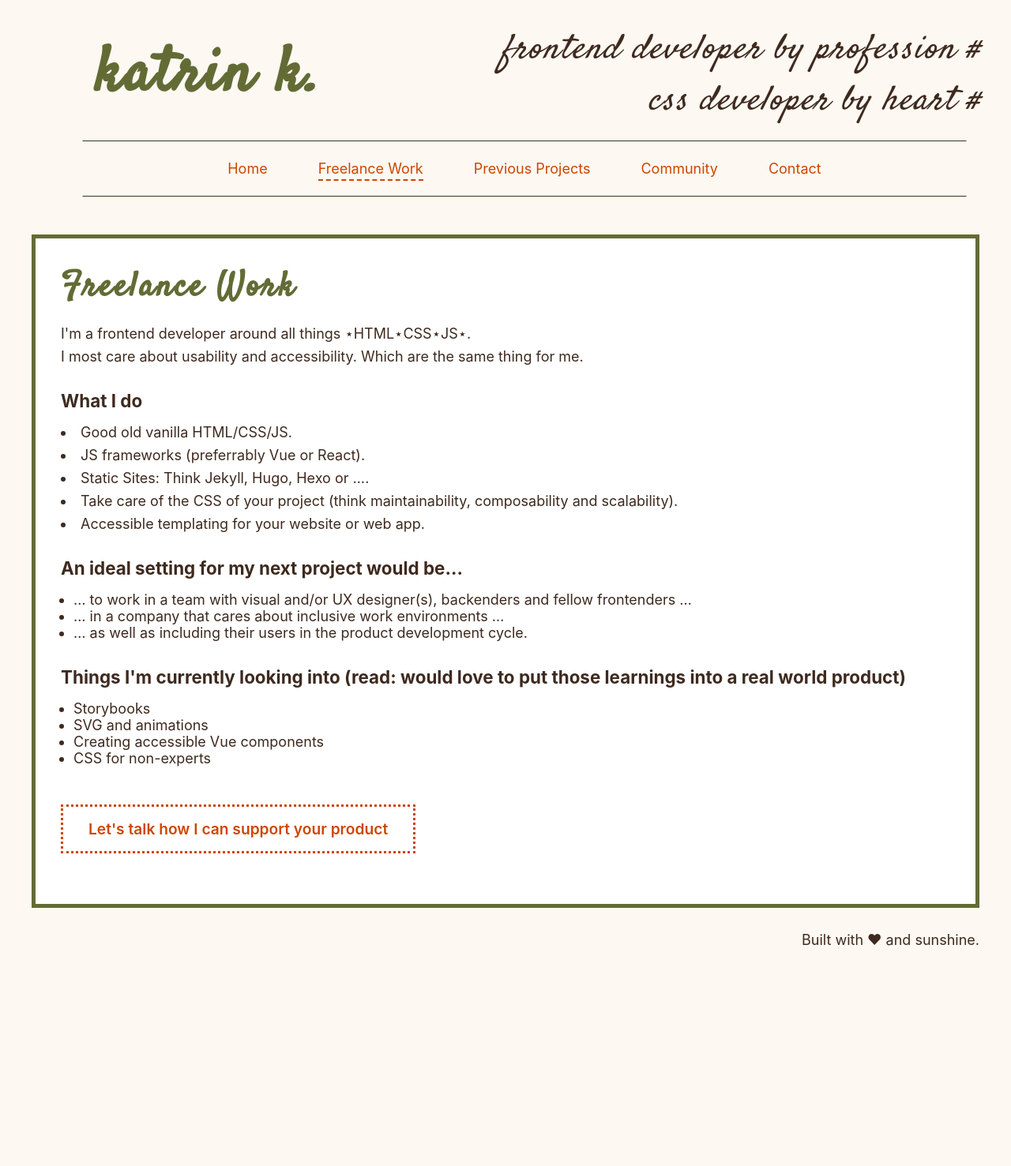
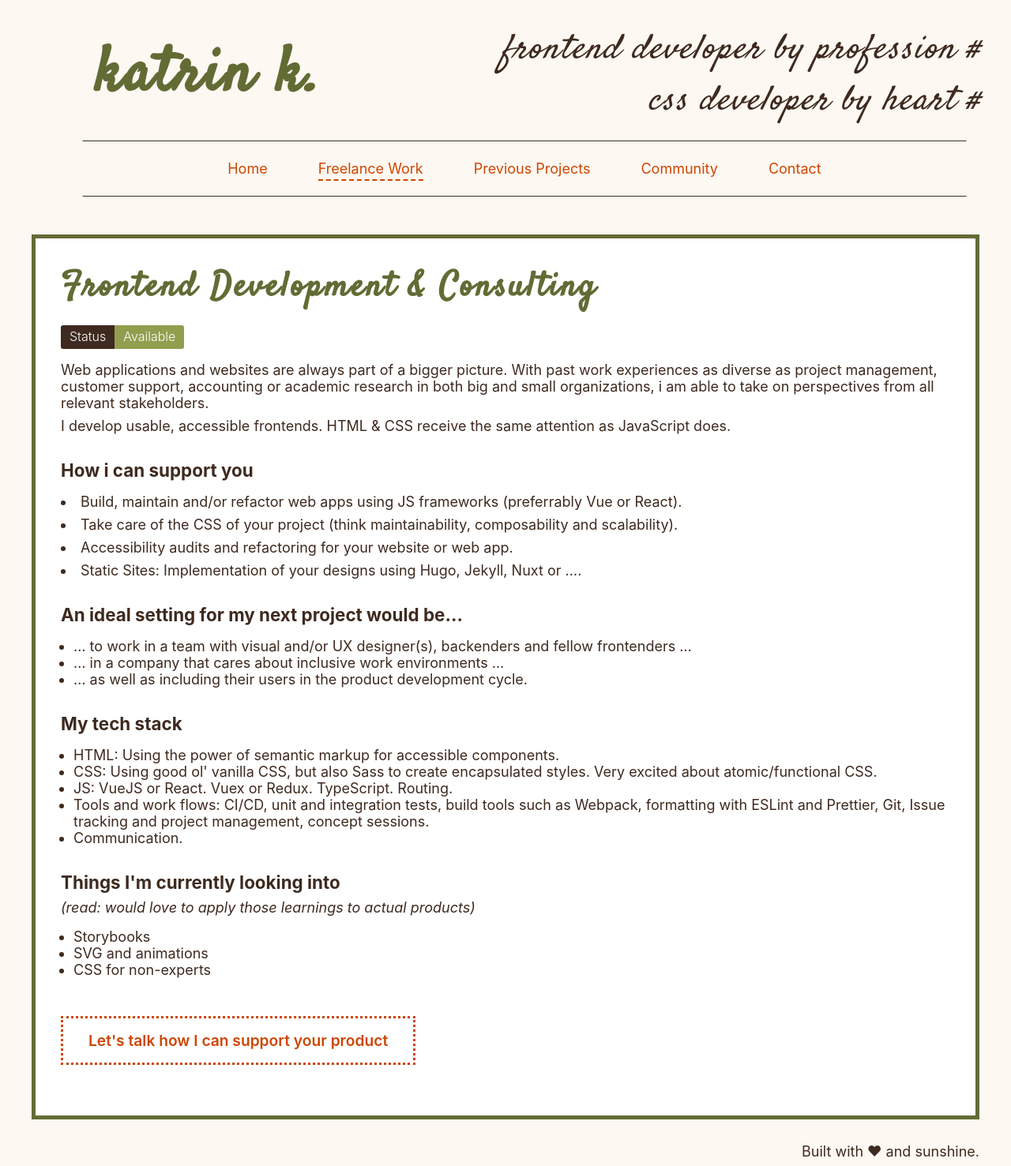
Before and after one commit to katrin-k/work-site, a Jekyll site: the page built from freelance/index.html, in a window 1280 px wide. Shown: the whole page at 79% size. Built offline with Jekyll 4.4.1, drawn with Linux system fonts in a browser that asks for light colours; before the commit the page ends 1209 px from its top, so only the background shows below that.

Commit message:
Content: Update frontend development offerings

```diff
--- a/_sass/custom/_page-freelance.scss
+++ b/_sass/custom/_page-freelance.scss
@@ -20,3 +20,38 @@
     margin-left: 5rem;
   }
 }
+
+/*======== Availability Label =========*/
+.availability {
+  display: flex;
+  margin-bottom: 1rem;
+  color: $white;
+  font-size: 1rem;
+  font-weight: 300;
+}
+
+.availability__status,
+.availability__available,
+.availability__not-available {
+  padding: 4px 11px 6px;
+}
+
+.availability__status {
+  background: $grey-dark;
+  border-top-left-radius: 3px;
+  border-bottom-left-radius: 3px;
+}
+
+.availability__available,
+.availability__not-available {
+  border-top-right-radius: 3px;
+  border-bottom-right-radius: 3px;
+}
+
+.availability__available {
+  background: $lightest-green;
+}
+
+.availability__not-available {
+  background: $orange-dark;
+}
--- a/_sass/custom/_vars.scss
+++ b/_sass/custom/_vars.scss
@@ -1,12 +1,14 @@
 // Define defaults for each variable.
 
-$base-font-family: -apple-system, BlinkMacSystemFont, "Segoe UI", Roboto, Helvetica, Arial, sans-serif, "Apple Color Emoji", "Segoe UI Emoji", "Segoe UI Symbol";
-$base-font-size:   18px !default;
+$base-font-family: -apple-system, BlinkMacSystemFont, "Segoe UI", Roboto,
+  Helvetica, Arial, sans-serif, "Apple Color Emoji", "Segoe UI Emoji",
+  "Segoe UI Symbol";
+$base-font-size: 18px !default;
 $base-font-weight: 400 !default;
-$small-font-size:  $base-font-size * 0.875 !default;
-$heading-font-family: 'Satisfy', monospace;
+$small-font-size: $base-font-size * 0.875 !default;
+$heading-font-family: "Satisfy", monospace;
 
-$rgsoc-red: #D82222;
+$rgsoc-red: #d82222;
 
 // $darkred: #8b0000;
 // $red: rgba(255, 94, 91, 1);
@@ -36,6 +38,7 @@ $grey-dark: rgb(62, 42, 31);
 
 $lightest-orange: lighten($orange-light, 17%);
 $darkest-orange: darken($orange-dark, 15%);
+$lightest-green: lighten($green-dark, 15%);
 $darkest-green: darken($green-dark, 15%);
 
 $background-color: $lightest-orange !default;
@@ -51,7 +54,6 @@ $card-background: $white;
 $card-border: $green-dark;
 $card-hover: $green-dark;
 
-
 @mixin transition($time: 0.2s) {
   transition: all $time ease-in;
 }
--- a/freelance/index.html
+++ b/freelance/index.html
@@ -3,38 +3,87 @@ layout: base
 title: Freelance Work
 permalink: /freelance/
 ---
+
 <main class="card">
+  <h2>Frontend Development & Consulting</h2>
+  <div class="availability">
+    <span class="availability__status">Status</span>
+    <span class="availability__available">Available</span>
+  </div>
 
-  <h2>Freelance Work</h2>
-  <p>I'm a frontend developer around all things &#8902;HTML&#8902;CSS&#8902;JS&#8902;.</p>
-  <p>I most care about usability and accessibility. Which are the same thing for me.</p>
+  <p>
+    Web applications and websites are always part of a bigger picture. With past
+    work experiences as diverse as project management, customer support,
+    accounting or academic research in both big and small organizations, i am
+    able to take on perspectives from all relevant stakeholders.
+  </p>
+  <p>
+    I develop usable, accessible frontends. HTML & CSS receive the same
+    attention as JavaScript does.
+  </p>
 
-  <h3>What I do</h3>
+  <h3>How i can support you</h3>
   <ul class="activities-list">
-    <li class="activities-item">Good old vanilla HTML/CSS/JS.</li>
-    <li class="activities-item">JS frameworks (preferrably Vue or React).</li>
-    <li class="activities-item">Static Sites: Think Jekyll, Hugo, Hexo or ….</li>
-    <li class="activities-item">Take care of the CSS of your project (think maintainability, composability and scalability).</li>
-    <li class="activities-item">Accessible templating for your website or web app.</li>
+    <li class="activities-item">
+      Build, maintain and/or refactor web apps using JS frameworks (preferrably
+      Vue or React).
+    </li>
+    <li class="activities-item">
+      Take care of the CSS of your project (think maintainability, composability
+      and scalability).
+    </li>
+    <li class="activities-item">
+      Accessibility audits and refactoring for your website or web app.
+    </li>
+    <li class="activities-item">
+      Static Sites: Implementation of your designs using Hugo, Jekyll, Nuxt or
+      ….
+    </li>
   </ul>
 
   <h3>An ideal setting for my next project would be…</h3>
   <ul class="tech-list">
-    <li>… to work in a team with visual and/or UX designer(s), backenders and fellow frontenders …</li>
+    <li>
+      … to work in a team with visual and/or UX designer(s), backenders and
+      fellow frontenders …
+    </li>
     <li>… in a company that cares about inclusive work environments …</li>
-    <li>… as well as including their users in the product development cycle.</li>
+    <li>
+      … as well as including their users in the product development cycle.
+    </li>
   </ul>
 
-  <h3>Things I'm currently looking into (read: would love to put those learnings into a real world product)</h3>
+  <h3>My tech stack</h3>
+  <ul class="tech-list">
+    <li>HTML: Using the power of semantic markup for accessible components.</li>
+    <li>
+      CSS: Using good ol' vanilla CSS, but also Sass to create encapsulated
+      styles. Very excited about atomic/functional CSS.
+    </li>
+    <li>JS: VueJS or React. Vuex or Redux. TypeScript. Routing.</li>
+    <li>
+      Tools and work flows: CI/CD, unit and integration tests, build tools such
+      as Webpack, formatting with ESLint and Prettier, Git, Issue tracking and
+      project management, concept sessions.
+    </li>
+    <li>Communication.</li>
+  </ul>
+
+  <h3>
+    Things I'm currently looking into
+  </h3>
+  <p>
+    <em>(read: would love to apply those learnings to actual products)</em>
+  </p>
   <ul class="tech-list">
     <li>Storybooks</li>
     <li>SVG and animations</li>
-    <li>Creating accessible Vue components</li>
     <li>CSS for non-experts</li>
   </ul>
 
   <p class="cta-line">
-    <a href="{{site.baseurl}}/contact" class="cta-link">Let's talk how I can support your product</a>
+    <a href="{{site.baseurl}}/contact" class="cta-link"
+      >Let's talk how I can support your product</a
+    >
   </p>
-
 </main>
```
Also changed, not shown: index.html (+49 -17 lines), samples/index.html (+140 -29 lines).
